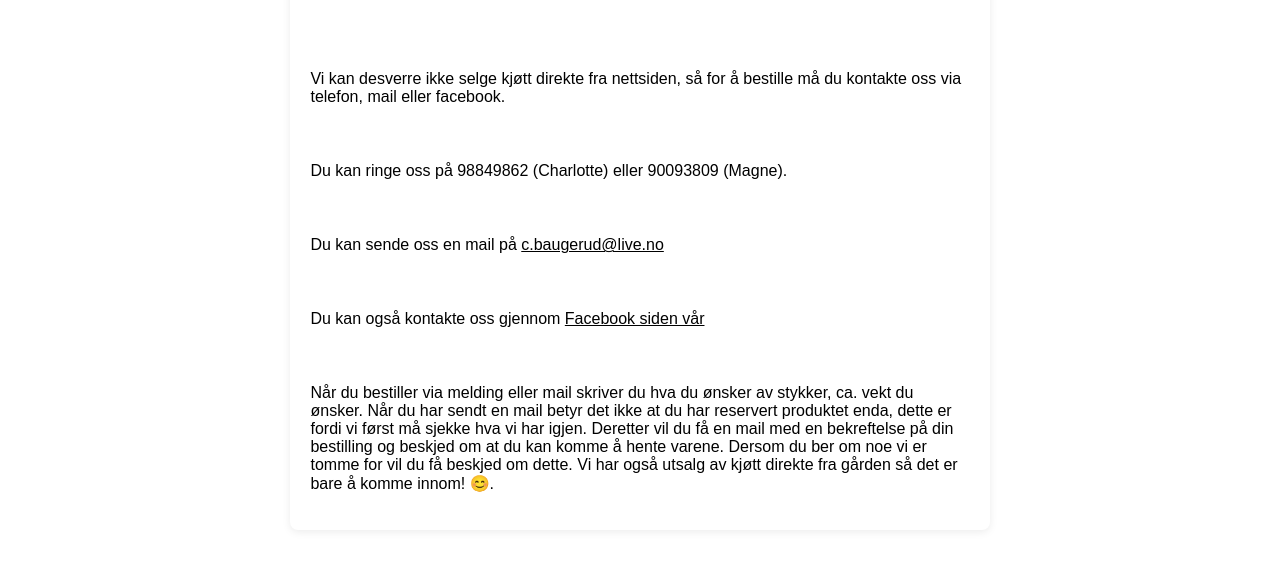
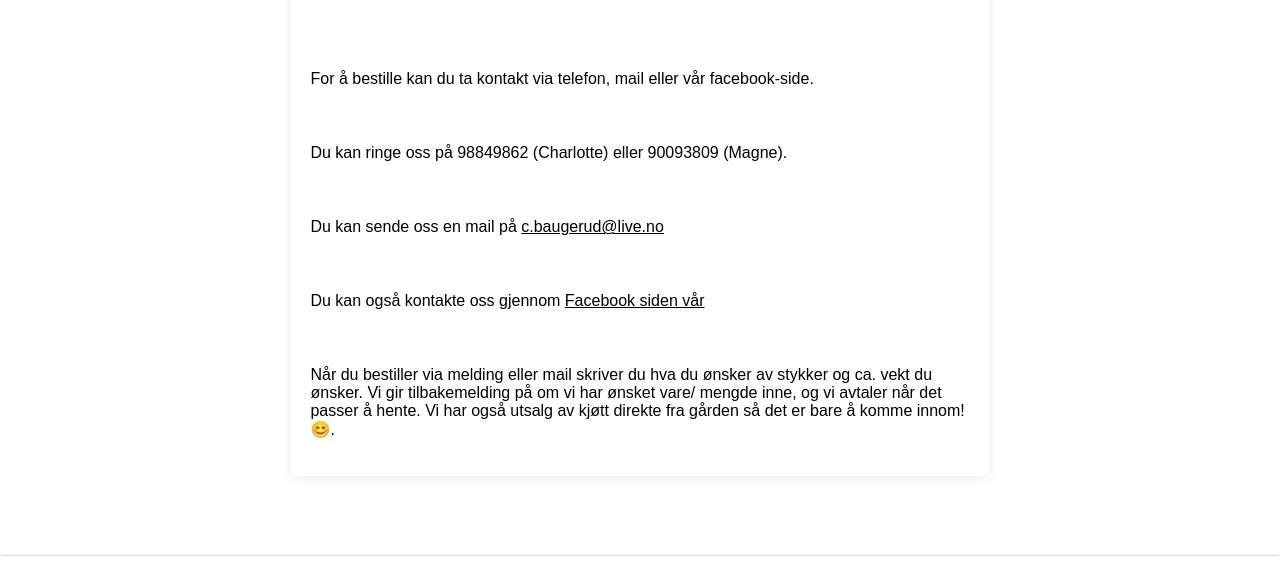
Before and after one commit to MrProgrammerMan/grotting, a plain HTML site: page contact.html in a window 1280 px wide. Shown: the part 680-1266 px from the top of the page. Drawn offline with Linux system fonts and the light colour scheme.

Commit message:
Update contact.html

```diff
--- a/contact.html
+++ b/contact.html
@@ -44,11 +44,11 @@
     <article class="content">
       <section class="contact-form">
         <h2>Hvordan bestille kjøtt</h2>
-        <p>Vi kan desverre ikke selge kjøtt direkte fra nettsiden, så for å bestille må du kontakte oss via telefon, mail eller facebook.</p>
+        <p>For å bestille kan du ta kontakt via telefon, mail eller vår facebook-side.</p>
         <p>Du kan ringe oss på 98849862 (Charlotte) eller 90093809 (Magne).</p>
         <p>Du kan sende oss en mail på <a href="mailto:c.baugerud@live.no">c.baugerud@live.no</a></p>
         <p>Du kan også kontakte oss gjennom <a aria-label="Facebook page" href="https://www.facebook.com/profile.php?id=100063509109505" target="_blank">Facebook siden vår</a></p>
-        <p>Når du bestiller via melding eller mail skriver du hva du ønsker av stykker, ca. vekt du ønsker. Når du har sendt en mail betyr det ikke at du har reservert produktet enda, dette er fordi vi først må sjekke hva vi har igjen. Deretter vil du få en mail med en bekreftelse på din bestilling og beskjed om at du kan komme å hente varene. Dersom du ber om noe vi er tomme for vil du få beskjed om dette. Vi har også utsalg av kjøtt direkte fra gården så det er bare å komme innom! 😊.</p>
+        <p>Når du bestiller via melding eller mail skriver du hva du ønsker av stykker og ca. vekt du ønsker. Vi gir tilbakemelding på om vi har ønsket vare/ mengde inne, og vi avtaler når det passer å hente. Vi har også utsalg av kjøtt direkte fra gården så det er bare å komme innom! 😊.</p>
       </section>
         </form>
       </section>
```
